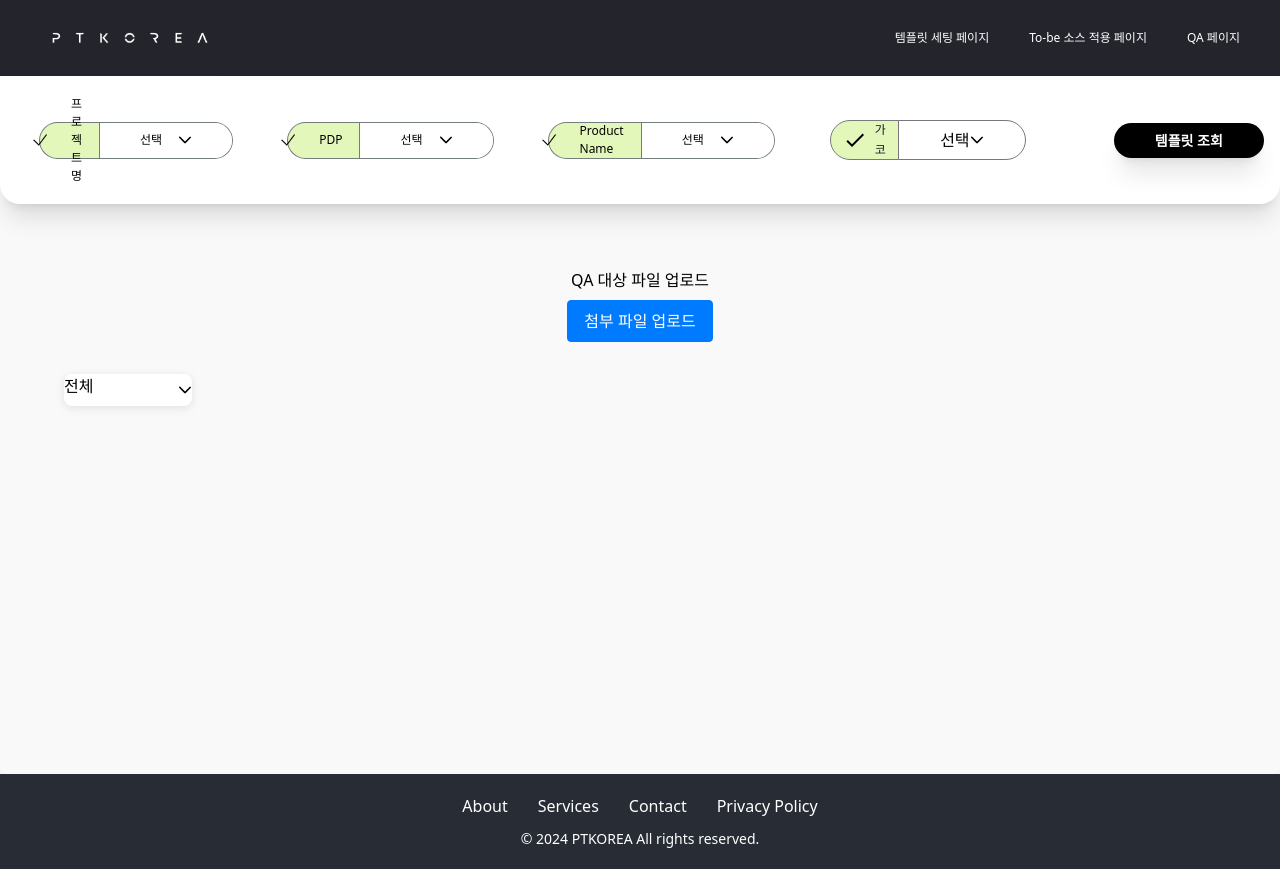
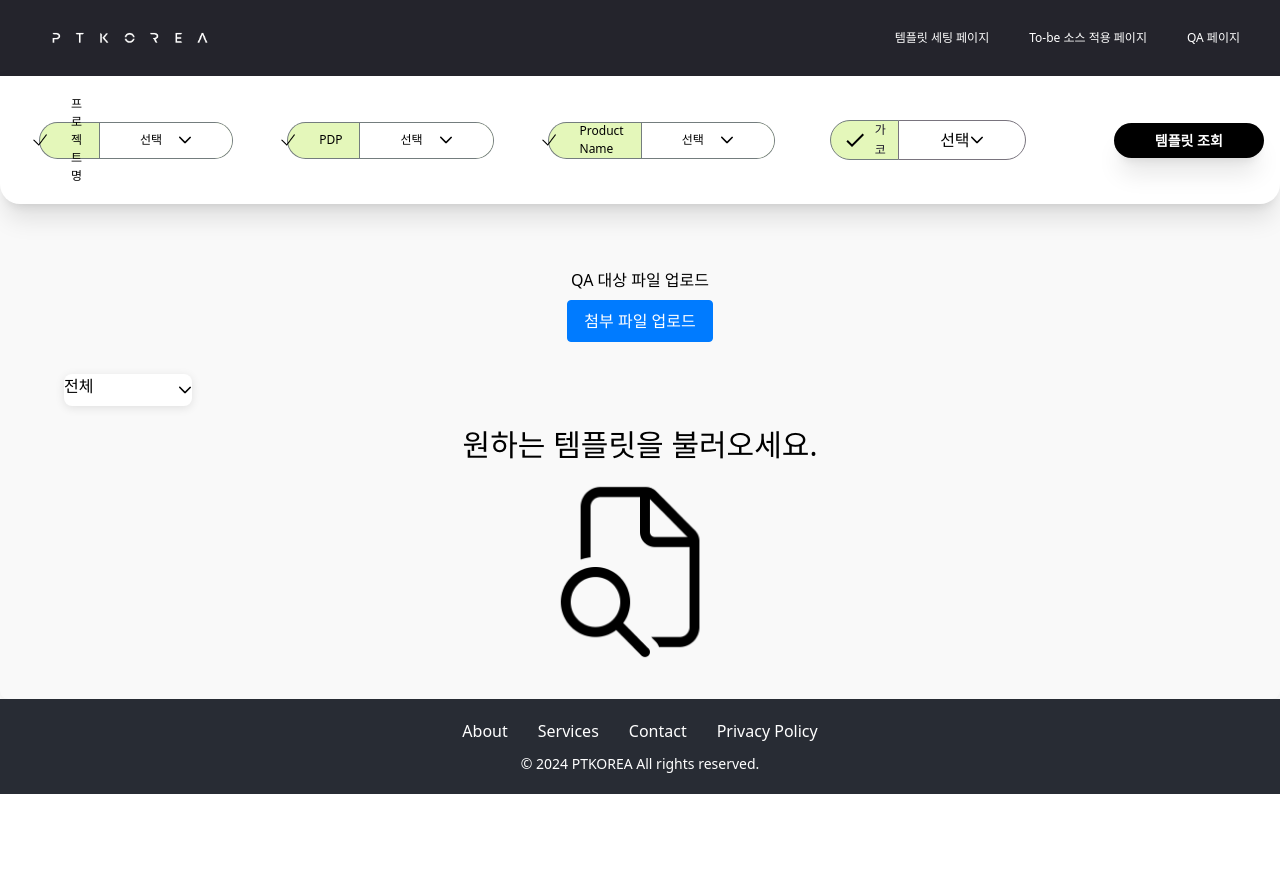
Before and after one commit to haley10309/recoder, a React (Vite) app: page /qa-check in a window 1280 px wide. After the commit the page ends 800 px from the top, so only its background shows below. Built offline with nearby package versions, Linux system fonts and the light colour scheme; no server answers.

Commit message:
fix : before call template png

```diff
--- a/src/Pages/Qa_Page/Qa_page.jsx
+++ b/src/Pages/Qa_Page/Qa_page.jsx
@@ -7,6 +7,8 @@ import { Dropdown } from "primereact/dropdown";
 import dayjs from "dayjs";
 import SettingDropdown from "../../Components/ToBeApplied/SettingDropdown";
 import Country_code from "../../Components/Template_detail_set/Country_code";
+import call_template from "../../assets/search_for_template.png";
+import sad_face from "../../assets/no_value.png";
 
 const Qa_page = () => {
   const [_value, _setValue] = useState("");
@@ -23,6 +25,7 @@ const Qa_page = () => {
   const [file, setFile] = useState(null);
   const [fileContent, setFileContent] = useState("");
   const [selectedViewOption, setSelectedViewOption] = useState("전체");
+  const [call_template_fail, setCall_template_fail] = useState(false);
 
   const view_options = [
     { name: "전체", code: "all" },
@@ -121,10 +124,12 @@ const Qa_page = () => {
         setToBeCodes(details.map((item) => item.tobe_code));
       } else {
         alert("해당 조건의 템플릿이 없습니다.");
+        setCall_template_fail(true);
       }
     } catch (error) {
       console.error("Error checking for existing templates:", error);
       alert("템플릿 확인 중 오류가 발생했습니다.");
+      setCall_template_fail(true);
     }
   };
 
@@ -343,12 +348,33 @@ const Qa_page = () => {
               </div>
             );
           })}
-          {asWasCodes == "" && ( // 아무 것도 없을 때 푸터가 위로 올라오는 것을 방지
-            <div className="nothing_rendered">
-              {" "}
-              <br />
-            </div>
-          )}
+          {asWasCodes == "" &&
+            call_template_fail && ( // 아무 것도 없을 때 푸터가 위로 올라오는 것을 방지
+              <>
+                <div className="nothing_rendered">
+                  {" "}
+                  <h4>Try again!</h4>
+                </div>
+                <div className="nothing_rendered">
+                  <img src={sad_face} />
+
+                  <br />
+                </div>
+              </>
+            )}
+          {asWasCodes == "" &&
+            call_template_fail == false && ( // 아무 것도 없을 때 푸터가 위로 올라오는 것을 방지
+              <>
+                <div class="nothing_rendered">
+                  <h2>원하는 템플릿을 불러오세요.</h2>
+                </div>
+
+                <div className="nothing_rendered">
+                  <img src={call_template} />
+                  <br />
+                </div>
+              </>
+            )}
         </form>
       </div>
     </div>
--- a/src/Pages/Qa_Page/Qa_page.scss
+++ b/src/Pages/Qa_Page/Qa_page.scss
@@ -72,7 +72,16 @@
     }
 
     .nothing_rendered {
-        height: 20rem;
+        display: flex;
+        justify-content: center;
+        font-size: 30px;
+
+        img {
+            height: 200px;
+            /* Adjust this value to make the image smaller */
+            width: auto;
+            /* Keeps the aspect ratio */
+        }
     }
 
 }
```
Also changed, not shown: src/assets/search_for_template.png (added).
